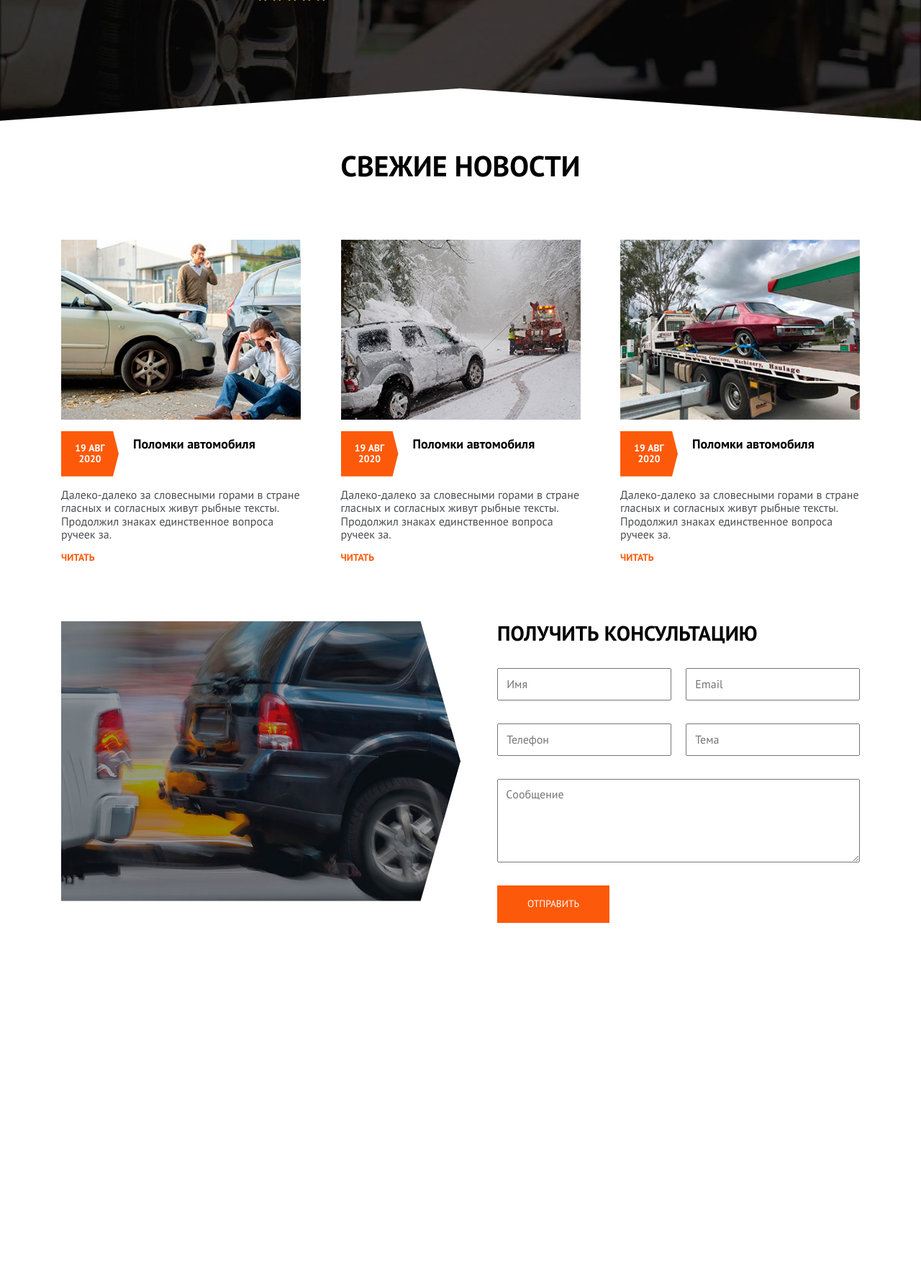
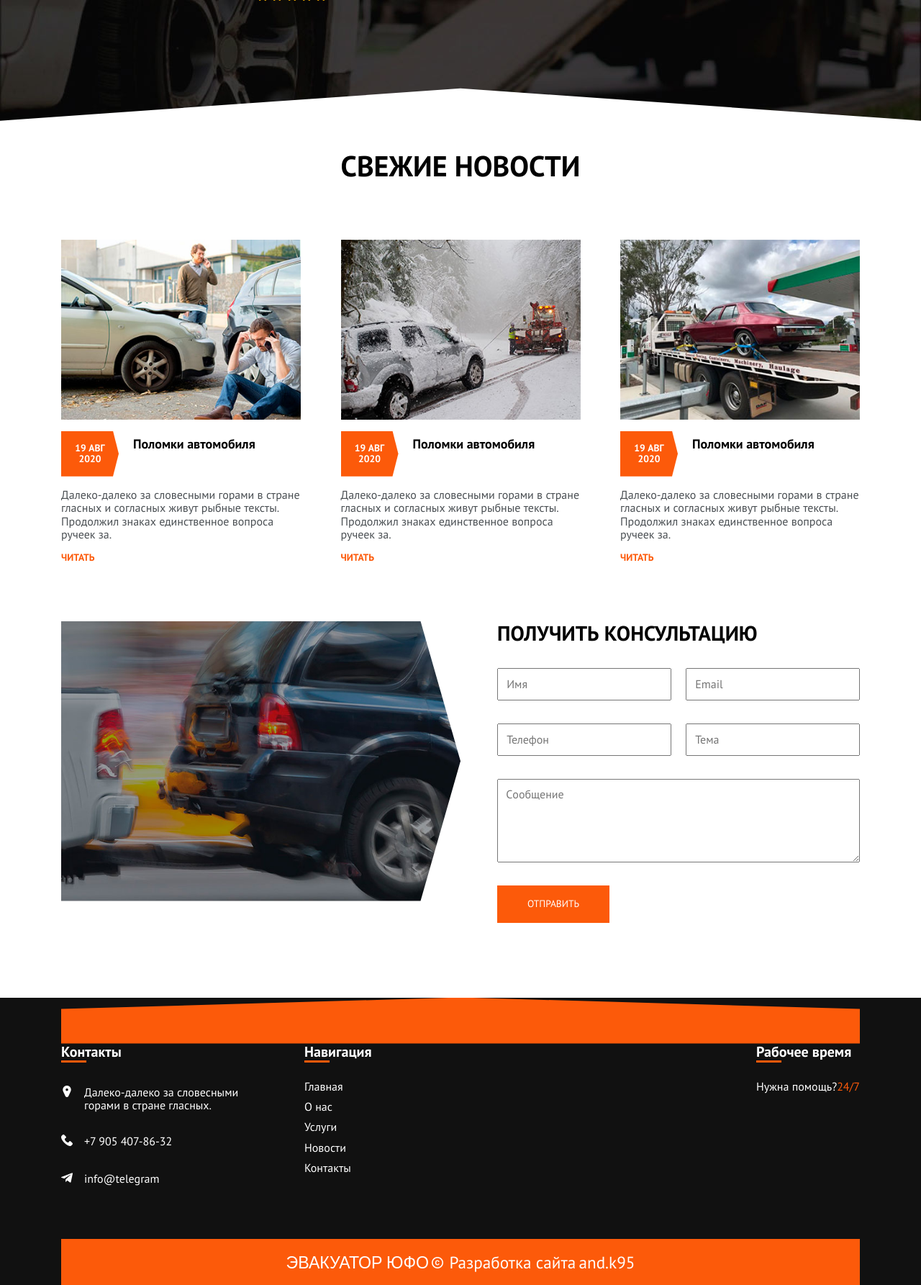
Before and after one commit to andrea-konova/towTruck, a PHP site: page / in a window 1280 px wide. Shown: the part 2217-4002 px from the top of the page at 72% size. Before the commit the page ends 3499 px from the top, so only its background shows below. Run offline with PHP 8.4, Linux system fonts and the light colour scheme; a map, chart or similar area stays blank; some web fonts are replaced; grey boxes are pictures that could not be loaded.

Commit message:
feat: feated footer

```diff
--- a/css/style.css
+++ b/css/style.css
@@ -724,6 +724,85 @@ a {
   width: 100%;
   max-width: 32.5rem; }
 
+.footer {
+  background: #111111; }
+  .footer__row-first {
+    display: flex;
+    align-items: center;
+    justify-content: center;
+    width: 100%;
+    height: 4rem;
+    background-color: #fc5a0a; }
+    .footer__row-first--clip {
+      -webkit-clip-path: polygon(100% 25%, 100% 100%, 0 100%, 0 25%, 50% 0);
+              clip-path: polygon(100% 25%, 100% 100%, 0 100%, 0 25%, 50% 0); }
+  .footer__row-main {
+    display: flex;
+    align-items: start;
+    justify-content: space-between;
+    margin: 0 0 3rem 0; }
+  .footer__header {
+    margin-bottom: 1.5rem; }
+  .footer__heading {
+    margin: 0;
+    font-size: 1.25rem;
+    font-weight: bold;
+    color: #ffffff; }
+    .footer__heading-line {
+      width: 35px;
+      height: 3px;
+      background-color: #fc5a0a; }
+  .footer__contacts {
+    width: 25%;
+    max-width: 16rem; }
+  .footer__navigation {
+    width: 15%;
+    max-width: 7rem; }
+  .footer__map {
+    width: 36%;
+    max-width: 22rem; }
+  .footer__place {
+    display: flex;
+    justify-content: start;
+    margin-top: 2rem; }
+  .footer__nav {
+    display: flex;
+    flex-direction: column; }
+    .footer__nav-item {
+      margin: 0 0 0.5rem 0;
+      color: #ffffff;
+      text-transform: none;
+      font-weight: normal; }
+      .footer__nav-item:last-child {
+        margin-right: 0; }
+      .footer__nav-item::after {
+        margin: 0; }
+      .footer__nav-item:hover::after {
+        width: 70%; }
+  .footer__phone {
+    margin: 0;
+    font-size: 1rem;
+    font-weight: normal;
+    text-transform: none; }
+  .footer__logo {
+    margin-right: 1rem; }
+  .footer__main {
+    margin-right: 0.5rem; }
+  .footer__developer {
+    display: flex;
+    align-items: center;
+    flex-wrap: wrap;
+    justify-content: space-around; }
+    .footer__developer-link {
+      color: #ffffff;
+      font-size: 1.45rem; }
+    .footer__developer-lower {
+      font-family: 'PT Sans', sans-serif;
+      text-transform: none; }
+
+.link-dev:hover {
+  color: #111111; }
+
 @media screen and (max-width: 1200px) {
   html {
     font-size: 14px; } }
--- a/index.html
+++ b/index.html
@@ -220,7 +220,74 @@
   <footer>
     <div class="footer">
       <div class="container">
-
+        <div class="row footer__row-first footer__row-first--clip"></div>
+        <!-- /.row footer__row-first--clip -->
+        <div class="row footer__row-main">
+          <div class="footer__contacts">
+            <div class="footer__header">
+              <h3 class="footer__heading">Контакты</h3>
+              <div class="footer__heading-line"></div>
+            </div>
+            <div class="footer__place">
+              <div class="footer__logo">
+                <img src="img/geo.png" alt="геолокация" class="footer__logo-img">
+              </div>
+              <p class="phone__text footer__phone">Далеко-далеко за словесными горами в стране гласных.</p>
+            </div>
+            <div class="footer__place">
+              <div class="footer__logo">
+                <img src="img/phone.png" alt="телефон" class="footer__logo-img">
+              </div>
+              <a href="tel:+79054078632" class="link phone__link footer__phone">+7 905 407-86-32</a>
+            </div>
+            <div class="footer__place">
+              <div class="footer__logo">
+                <img src="img/telegram.png" alt="телега" class="footer__logo-img">
+              </div>
+              <a href="tg://resolve?domain=annakon97" class="link phone__link footer__phone">info@telegram</a>
+            </div>
+          </div>
+          <div class="footer__navigation">
+            <div class="footer__header">
+              <h3 class="footer__heading ">Навигация</h3>
+              <div class="footer__heading-line"></div>
+            </div>
+            <nav class="nav menu__nav footer__nav">
+              <a href="#header" class="nav__item footer__nav-item">Главная</a>
+              <a href="#about" class="nav__item footer__nav-item">О нас</a>
+              <a href="#services" class="nav__item footer__nav-item">Услуги</a>
+              <a href="#news" class="nav__item footer__nav-item">Новости</a>
+              <a href="#contacts" class="nav__item footer__nav-item">Контакты</a>
+            </nav>
+          </div>
+          <div class="footer__map">
+            <iframe src="https://www.google.com/maps/embed?pb=!1m18!1m12!1m3!1d125695.03159472848!2d38.92875097074107!3d45.067669839431986!2m3!1f0!2f0!3f0!3m2!1i1024!2i768!4f13.1!3m3!1m2!1s0x40f04564714535b3%3A0xf720794f56c4beb6!2z0JrRgNCw0YHQvdC-0LTQsNGALCDQmtGA0LDRgdC90L7QtNCw0YDRgdGM0LrQuNC5INC60YDQsNC5LCDQoNC-0YHRltGP!5e0!3m2!1suk!2sua!4v1597922420494!5m2!1suk!2sua" width="100%" height="220" frameborder="0" style="border:0;" allowfullscreen="" aria-hidden="false" tabindex="0"></iframe>
+          </div>
+          <div class="footer__hours">
+            <div class="footer__header">
+              <h3 class="footer__heading">Рабочее время</h3>
+              <div class="footer__heading-line"></div>
+            </div>
+            <div class="phone">
+              <p class="phone__text footer__phone">Нужна помощь?</p>
+              <span class="phone__help footer__phone">24/7</span>
+            </div>
+          </div>
+        </div>
+        <!-- /.row footer__row-main -->
+        <div class="row footer__row-first">
+          <div class="footer__developer">
+            <div class="footer__main">
+              <a href="#header" class="link logo__link footer__developer-link">Эвакуатор ЮФО</a>
+              <img src="img/copyright.png" alt="копирайт" class="footer__logo-img">
+            </div>
+            <div class="footer__link">
+              <span class="footer__developer-link footer__developer-lower">Разработка сайта</span>
+              <a href="https://www.instagram.com/and.k95/" class="link-dev logo__link footer__developer-link footer__developer-lower">and.k95</a>
+            </div>
+          </div>
+        </div>
+        <!-- /.row footer__row-first -->
       </div>
       <!-- /.container -->
     </div>
--- a/sass/style.sass
+++ b/sass/style.sass
@@ -10,5 +10,6 @@
 @import 'templates/feedback'
 @import 'templates/news'
 @import 'templates/quote'
+@import 'templates/footer'
 
 @import 'media'
--- /dev/null
+++ b/sass/templates/_footer.sass
@@ -0,0 +1,79 @@
+.footer
+  background: $black
+  &__row
+    &-first
+      display: flex
+      align-items: center
+      justify-content: center
+      width: 100%
+      height: 4rem
+      background-color: $mainColor
+      &--clip
+        clip-path: polygon(100% 25%, 100% 100%, 0 100%, 0 25%, 50% 0)
+    &-main
+      display: flex
+      align-items: start
+      justify-content: space-between
+      margin: 0 0 3rem 0
+  &__header
+    margin-bottom: 1.5rem
+  &__heading
+    margin: 0
+    font-size: 1.25rem
+    font-weight: bold
+    color: $light
+    &-line
+      width: 35px
+      height: 3px
+      background-color: $mainColor
+  &__contacts
+    width: 25%
+    max-width: 16rem
+  &__navigation
+    width: 15%
+    max-width: 7rem
+  &__map
+    width: 36%
+    max-width: 22rem
+  &__place
+    display: flex
+    justify-content: start
+    margin-top: 2rem
+  &__nav
+    display: flex
+    flex-direction: column
+    &-item
+      margin:  0 0 0.5rem 0
+      color: $light
+      text-transform: none
+      font-weight: normal
+      &:last-child
+        margin-right: 0
+      &::after
+        margin: 0
+      &:hover
+        &::after
+          width: 70%
+  &__phone
+    margin: 0
+    font-size: 1rem
+    font-weight: normal
+    text-transform: none
+  &__logo
+    margin-right: 1rem
+  &__main
+    margin-right: 0.5rem
+  &__developer
+    display: flex
+    align-items: center
+    flex-wrap: wrap
+    justify-content: space-around
+    &-link
+      color: $light
+      font-size: 1.45rem
+    &-lower
+      font-family: 'PT Sans', sans-serif
+      text-transform: none
+.link-dev
+  &:hover
+    color: $black
```
Also changed, not shown: img/copyright.png (added), img/geo.png (added), img/phone.png (added), img/telegram.png (added).
